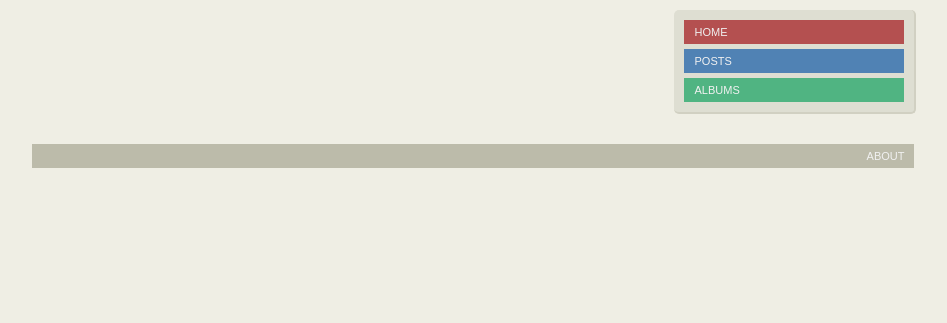
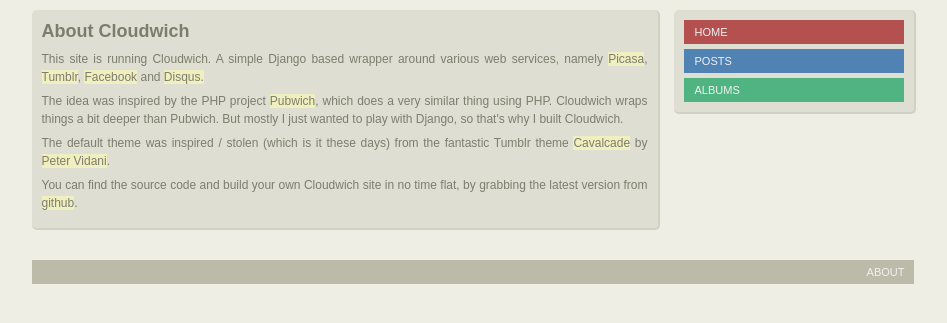
Before and after one commit to nicpottier/cloudwich, a Django app: page /about in a window 1280 px wide. Shown: the part 56-379 px from the top of the page, without its empty margins (167-1114 px from the left). Run offline with Django 3.2, Linux system fonts and the light colour scheme; parts of the project's set-up code (start-up, migrations or seed data) failed here and were passed over.

Commit message:
fix about page

```diff
--- a/templates/about.html
+++ b/templates/about.html
@@ -1,33 +1,11 @@
 {% extends "layout.html" %}
 
-{% block content %}
-  <div class="post">
-    <div class="box header">
-      <a href="/" class="title">Cloudwich</a>
-    </div>
-  </div>
-
-  <div class="column1">
-    <div class="post">
-      <div class="box">
+{% block col1 %}
+<div class="space box post post_body">
   <h2>About Cloudwich</h2>
   <p>This site is running Cloudwich.  A simple Django based wrapper around various web services, namely <a href="http://www.picasaweb.com">Picasa</a>, <a href="http://www.tumblr.com">Tumblr</a>, <a href="http://www.facebook.com">Facebook</a> and <a href="http://www.disqus.com">Disqus.</a></p>
   <p>The idea was inspired by the PHP project <a href="http://pubwich.org/">Pubwich</a>, which does a very similar thing using PHP.  Cloudwich wraps things a bit deeper than Pubwich.  But mostly I just wanted to play with Django, so that's why I built Cloudwich.</p>
   <p>The default theme was inspired / stolen (which is it these days) from the fantastic Tumblr theme <a href="http://www.tumblr.com/theme/631">Cavalcade</a> by <a href="http://blog.petervidani.com/">Peter Vidani</a>.</p>
   <p>You can find the source code and build your own Cloudwich site in no time flat, by grabbing the latest version from <a href="http://github.com/nicpottier/cloudwich">github</a>.
 </div>
-    </div>
-  </div>
-
-  <div class="column2">
-
-  <div class="post">
-    <div class="box">
-      <a href="/" class="redtitle">home</a>
-      <a href="/albums" class="greentitle">albums</a>
-      <a href="/posts" class="purpletitle">posts</a>
-    </div>
-  </div>
-
-  </div>
 {% endblock %}
```
Lines whose indentation alone changed are shown as unchanged.
